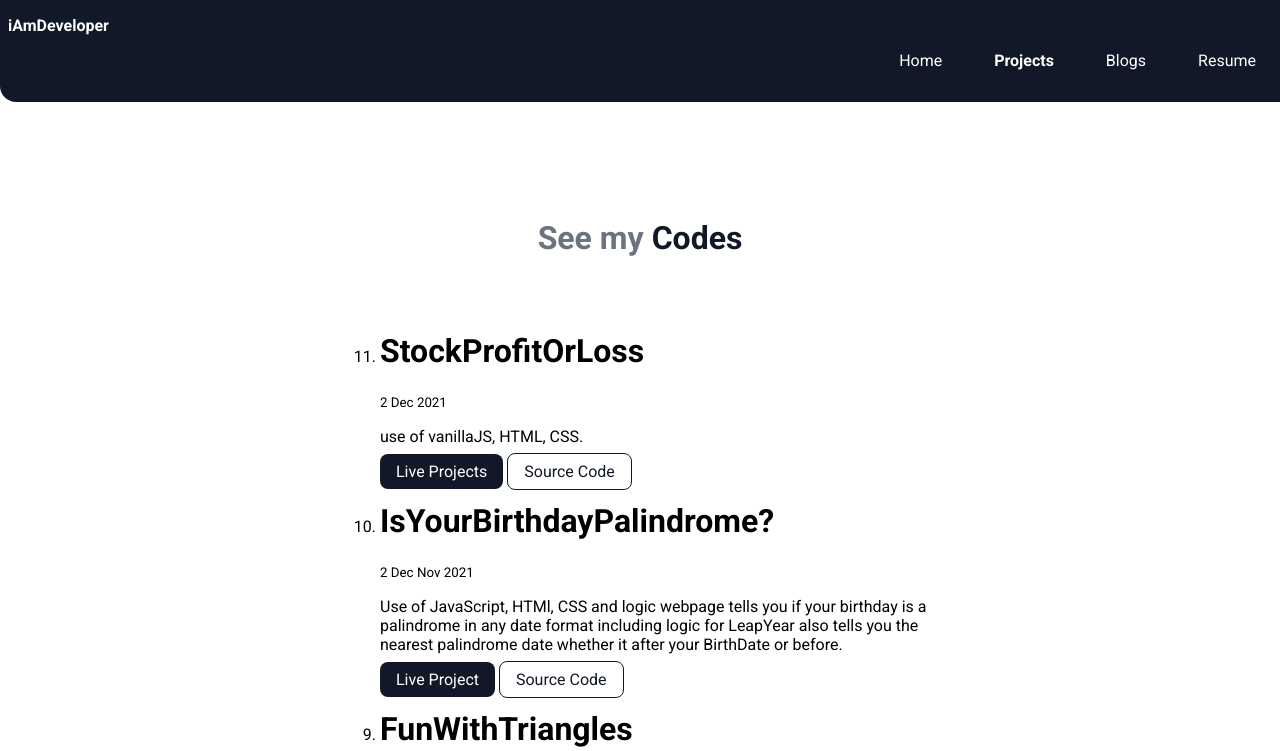
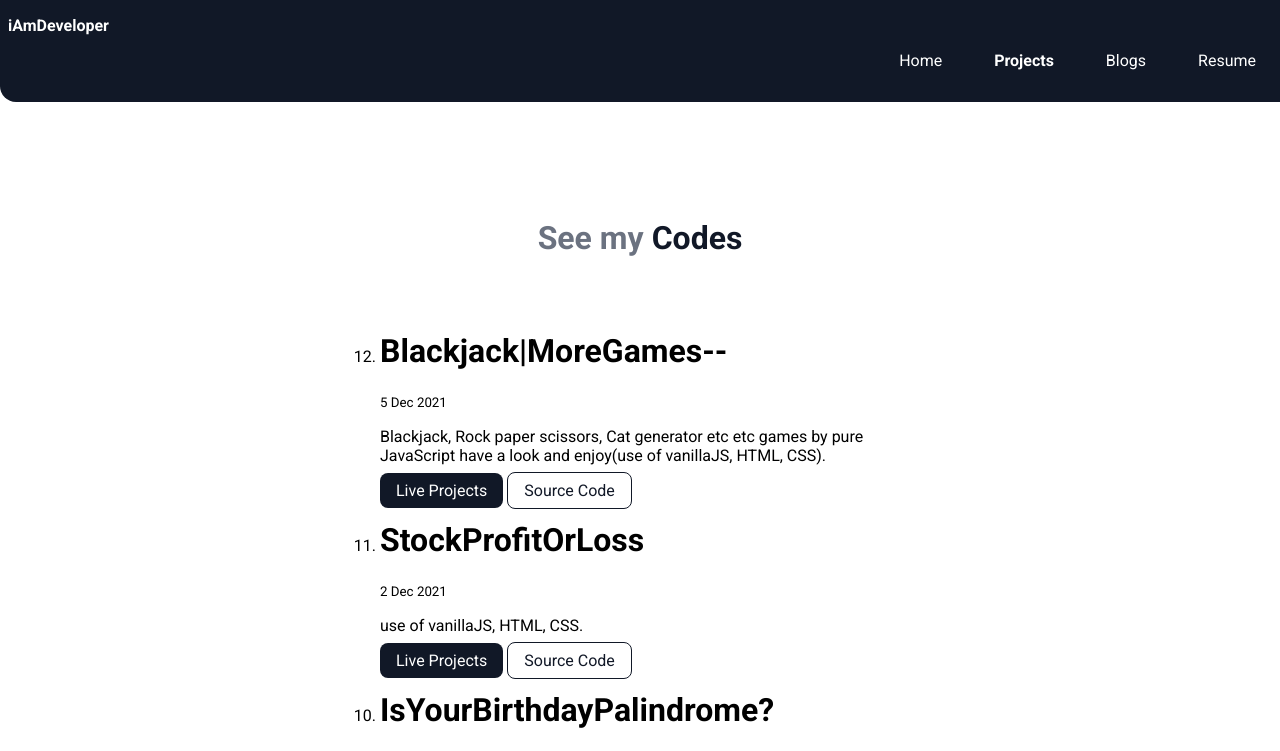
Before and after one commit to Instinct29/laptop-port, a plain HTML site: page projects.html in a window 1280 px wide. Shown: the top 751 px of the page. Drawn offline with Linux system fonts and the light colour scheme.

Commit message:
added one more project
----
Blackjack game
Rockpaperscissors game
etc etc

```diff
--- a/projects.html
+++ b/projects.html
@@ -33,6 +33,14 @@
     </header>
     <div class="container container-center">
         <ol reversed>
+            <li>
+                <h1>Blackjack|MoreGames--</h1>
+                <small>5 Dec 2021</small>
+                <p>Blackjack, Rock paper scissors, Cat generator etc etc games by pure JavaScript have a look and enjoy(use of vanillaJS, HTML, CSS).</p>
+                <a class="link link-primary" href="https://blackkjack.netlify.app/">Live Projects</a>
+                <a class="link link-secondary" href="https://github.com/Instinct29/finalJsProject">Source
+                    Code</a>
+            </li>
             <li>
                 <h1>StockProfitOrLoss</h1>
                 <small>2 Dec 2021</small>
```
Also changed, not shown: blogs2.html (+1 -0 lines).
